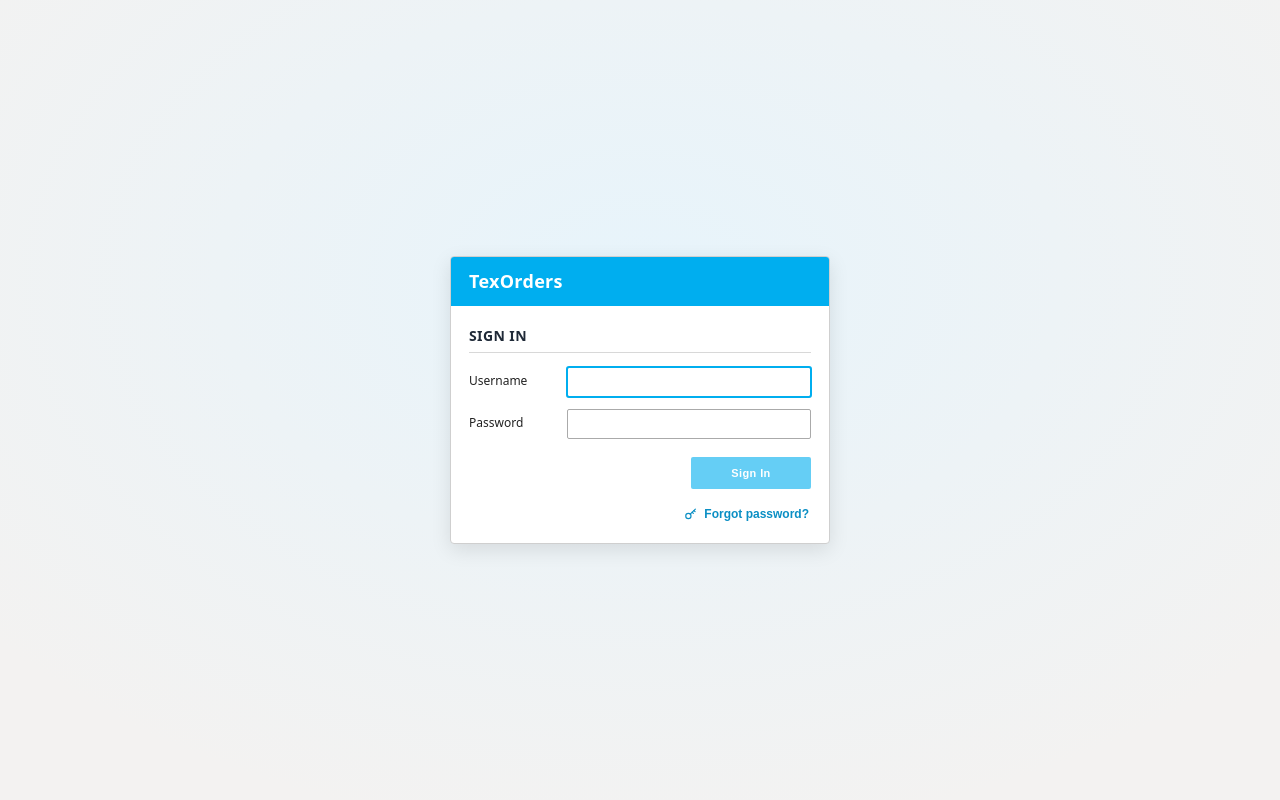
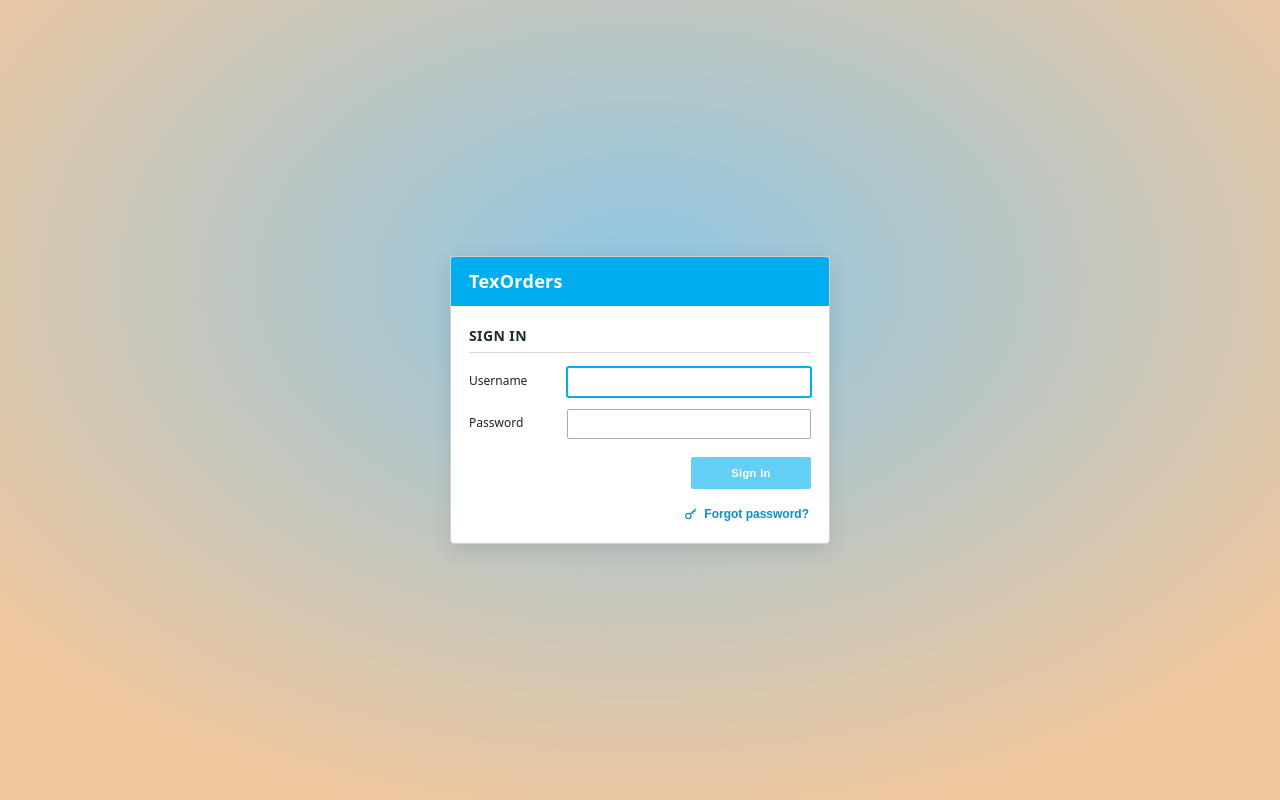
Before and after one commit to Mohan2928/sales-order-app, a React (Vite) app in the folder frontend/: page /login in a window 1280 px wide. Built offline with nearby package versions, Linux system fonts and the light colour scheme.

Commit message:
Login: update background colors

```diff
--- a/frontend/src/pages/Login.css
+++ b/frontend/src/pages/Login.css
@@ -3,7 +3,7 @@
   display: grid;
   place-items: center;
   padding: 24px;
-  background: radial-gradient(1200px 800px at 50% 35%, #e7f4fb 0%, #f3f2f1 70%);
+  background: radial-gradient(1200px 800px at 50% 35%, #8ec6e4 0%, #f1c79d 70%);
 }
 
 .login-card {
```
Also changed, not shown: 2 other files (tests, documents, lock files or other folders).
